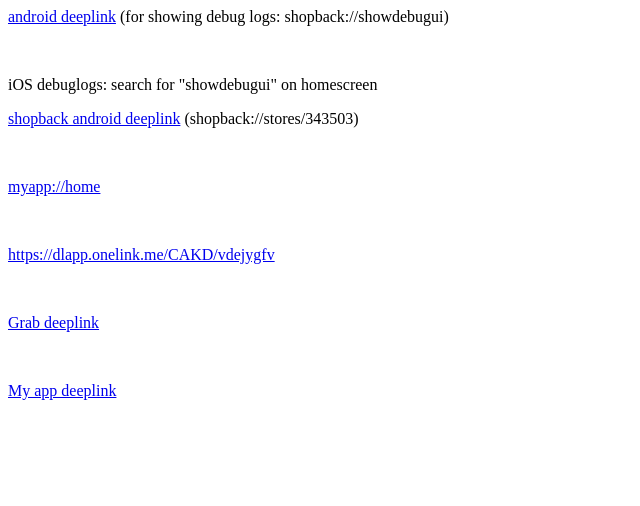
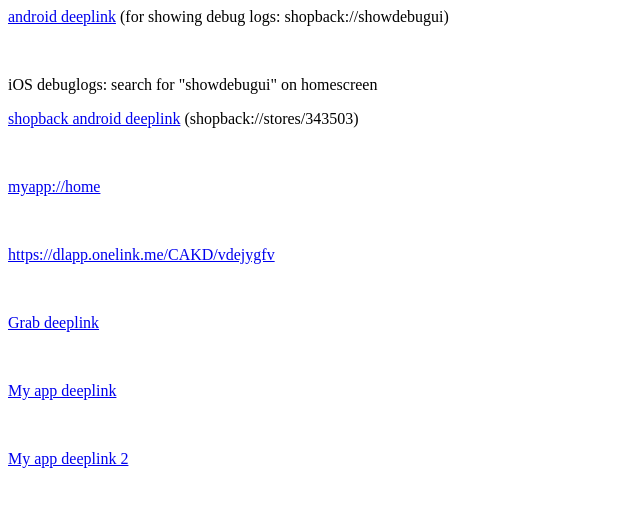
Before and after one commit to dahaiexp1/mypage, a plain HTML site: page sbtest.html in a window 1280 px wide. Shown: the whole page, without its empty margins (0-640 px from the left). Drawn offline with Linux system fonts and the light colour scheme.

Commit message:
Update sbtest.html

```diff
--- a/sbtest.html
+++ b/sbtest.html
@@ -10,6 +10,7 @@
 
   <p><a href="https://grab.onelink.me/2695613898?clickref=1101lj6kgkQ3&pid=partnerize_int&c=ALL_PZ003_ALL-ALL_PAX_GF_ALL_010620_ALL_3PR__ALWAYSON_Partnerize&is_retargeting=true&af_dp=grab://open?screenType=GRABFOOD&af_web_dp=https%3A%2F%2Fwww.grab.com%2Fdownload&af_adset=shopbackapac&af_adset_id=1011l25878&af_ad_id=0&af_c_id=1101l855&af_siteid=&clickid=1101lj6kgkQ3&af_force_deeplink=true">Grab deeplink</a></p> <br>
   <p><a href="https://dlapp.onelink.me/CAKD/vdejygfv?clickref=1101lj6kgkQ3&pid=partnerize_int&c=ALL_PZ003_ALL-ALL_PAX_GF_ALL_010620_ALL_3PR__ALWAYSON_Partnerize&is_retargeting=true&af_dp=myapp://open?screenType=GRABFOOD&af_web_dp=https%3A%2F%2Fwww.grab.com%2Fdownload&af_adset=shopbackapac&af_adset_id=1011l25878&af_ad_id=0&af_c_id=1101l855&af_siteid=&clickid=1101lj6kgkQ3&af_force_deeplink=true">My app deeplink</a></p> <br>
+  <p><a href="https://dlapp.onelink.me/CAKD/vdejygfv?clickref=1101lj6kgkQ3&pid=partnerize_int&c=ALL_PZ003_ALL-ALL_PAX_GF_ALL_010620_ALL_3PR__ALWAYSON_Partnerize&is_retargeting=true&af_dp=myapp://open?screenType=GRABFOOD&af_web_dp=https%3A%2F%2Fwww.grab.com%2Fdownload&af_adset=shopbackapac2&af_adset_id=1011l25878&af_ad_id=0&af_c_id=1101l855&af_siteid=&clickid=1101lj6kgkQ3&af_force_deeplink=true">My app deeplink 2</a></p> <br>
 
 </body>
 </html>
```
